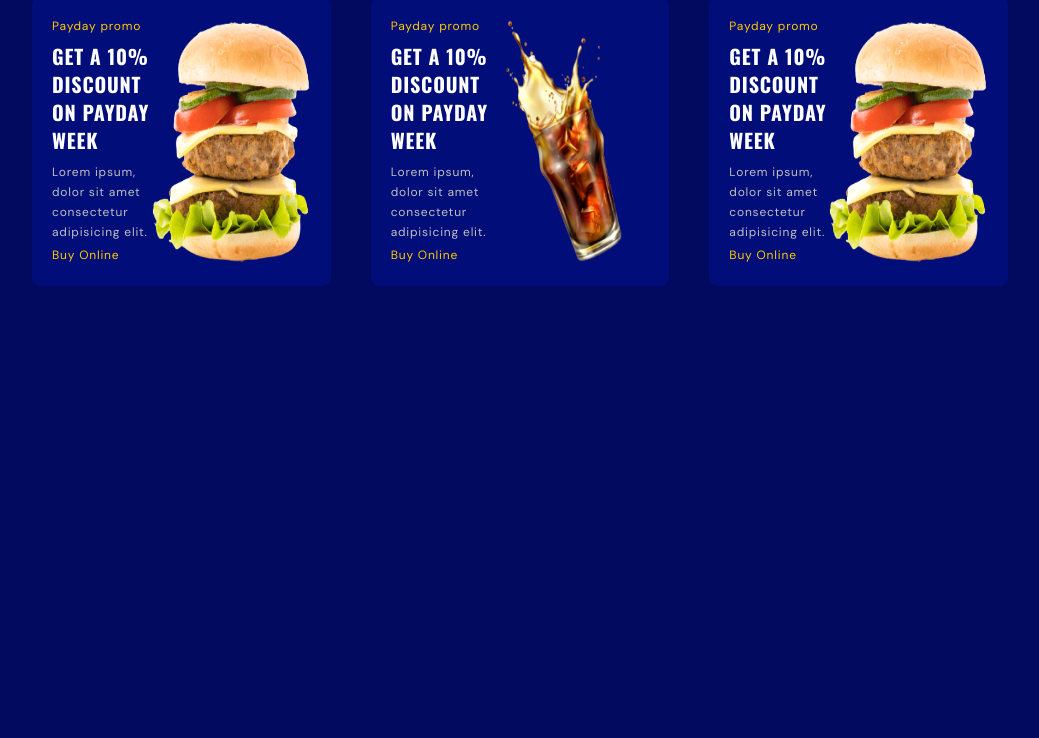
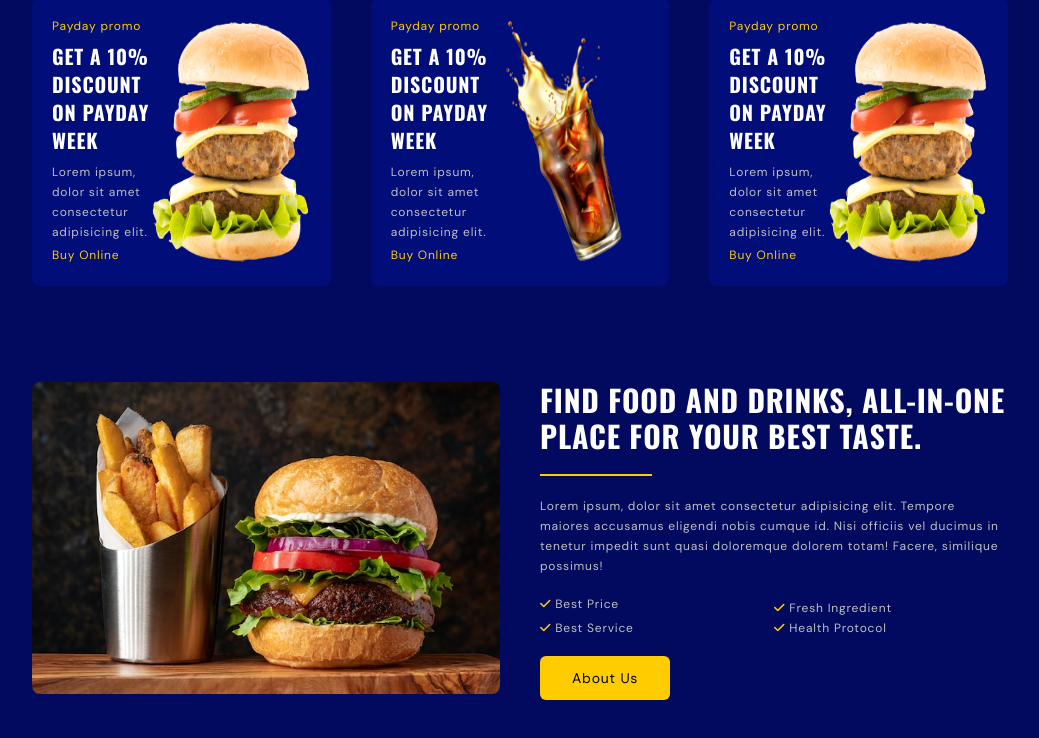
Before and after one commit to tahmid-12/burger-tailwind, a website: page src/index.html in a window 1280 px wide. Shown: the part 890-1628 px from the top of the page, without its empty margins (120-1159 px from the left). Drawn offline with nearby package versions, Linux system fonts and the light colour scheme.

Commit message:
About Section

```diff
--- a/src/index.html
+++ b/src/index.html
@@ -211,7 +211,38 @@
 
       <!--~~~~~~~~~~~~~~~ About ~~~~~~~~~~~~~~~-->
       <section id="about">
+        <div class="container flex flex-col gap-10 md:flex-row">
+          <div class="flex-1">
+            <img src="img/about.jpg" alt="About Image" class="rounded-lg">
+          </div>
 
+          <div class="flex-1">
+            <h2 class="section__title">FIND FOOD AND DRINKS, ALL-IN-ONE PLACE FOR YOUR BEST TASTE.</h2>
+            <div class="separator"></div>
+            <p class="paragraph">Lorem ipsum, dolor sit amet consectetur adipisicing elit. Tempore maiores accusamus eligendi nobis cumque id. Nisi officiis vel ducimus in tenetur impedit sunt
+              quasi doloremque dolorem totam! Facere, similique possimus!</p>
+            <ul class="grid grid-cols-2 py-5 space-y-1">
+              <li class="text-xs text-paragraphColor">
+                <i class="fa-solid fa-check text-secondaryColor"></i>
+                Best Price
+              </li>
+              <li class="text-xs text-paragraphColor">
+                <i class="fa-solid fa-check text-secondaryColor"></i>
+                Fresh Ingredient
+              </li>
+              <li class="text-xs text-paragraphColor">
+                <i class="fa-solid fa-check text-secondaryColor"></i>
+                Best Service
+              </li>
+              <li class="text-xs text-paragraphColor">
+                <i class="fa-solid fa-check text-secondaryColor"></i>
+                Health Protocol
+              </li>
+            </ul>
+            <a href="#" class="btn btn-primary">About Us</a>
+          </div>
+
+        </div>
       </section>
 
       <!--~~~~~~~~~~~~~~~ Menu ~~~~~~~~~~~~~~~-->
--- a/src/input.css
+++ b/src/input.css
@@ -30,9 +30,14 @@
 
 @layer utilities{
     .home__title,
-    .card__title
+    .card__title,
+    .section__title
     {
         @apply text-4xl font-oswald font-bold uppercase lg:text-6xl;
+    }
+
+    .section__title{
+        @apply text-3xl;
     }
 
     .card__title{
```
Also changed, not shown: dist/output.css.
